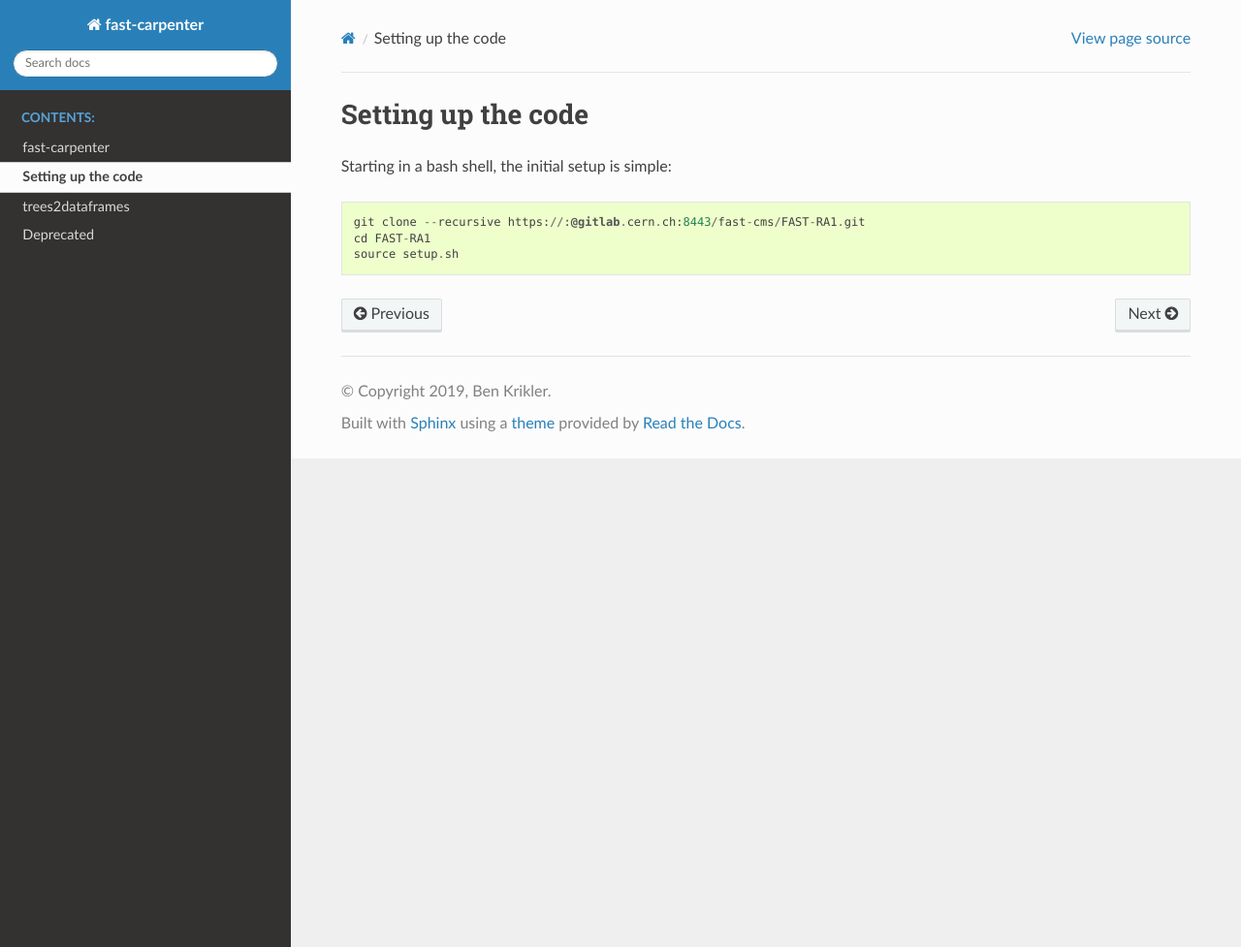
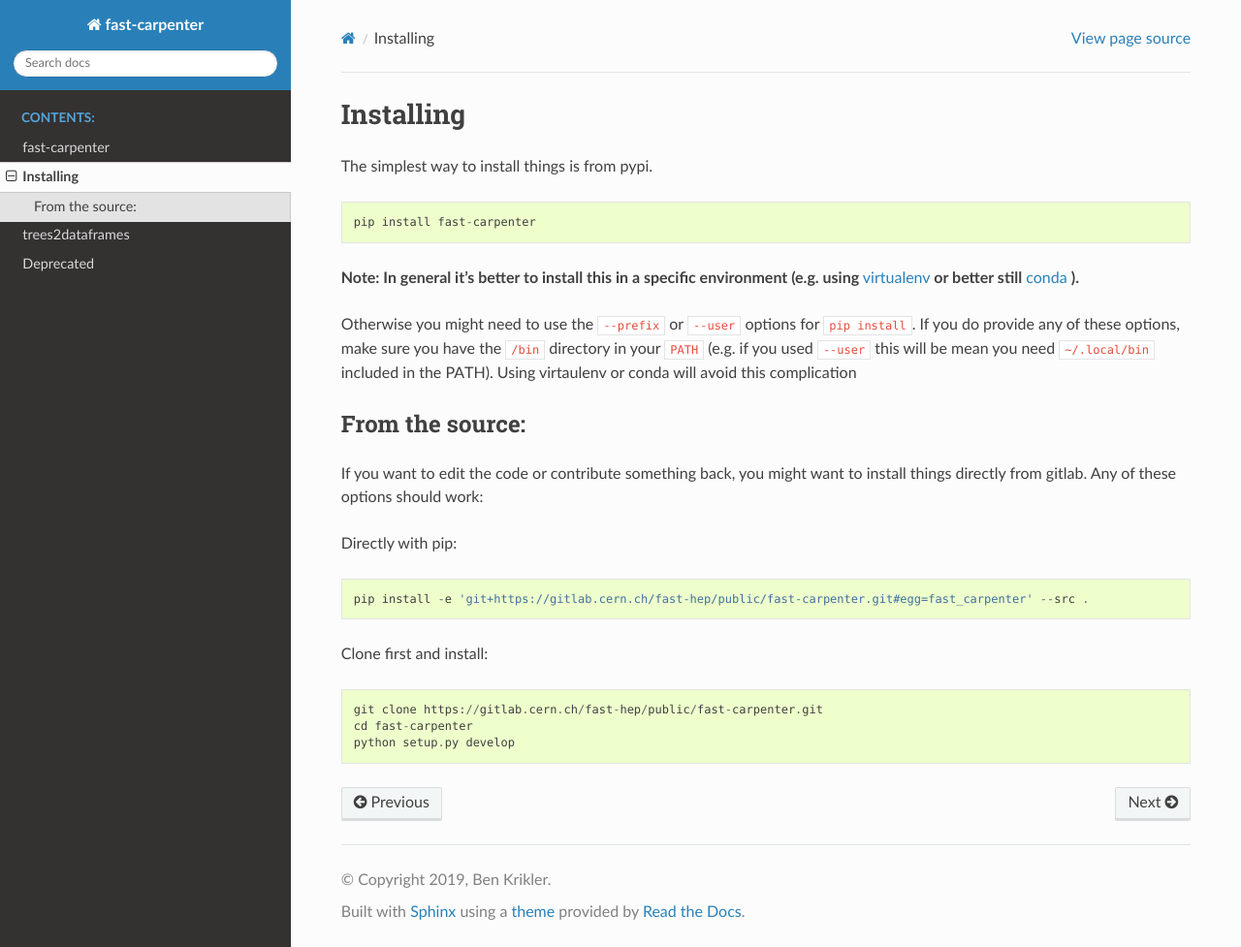
Before and after one commit to FAST-HEP/fast-carpenter, a Sphinx documentation site: the page built from docs/setup.rst, in a window 1280 px wide and 977 px high. Shown: the whole window at 97% size. Built offline with Sphinx 7.4.7 and the Read the Docs theme 2.0.0, drawn with Linux system fonts in a browser that asks for light colours.

Commit message:
Update the setup guide

```diff
--- a/docs/setup.rst
+++ b/docs/setup.rst
@@ -1,8 +1,29 @@
-Setting up the code
-===================
+Installing
+==========
+The simplest way to install things is from pypi.
+::
 
-Starting in a bash shell, the initial setup is simple::
+        pip install fast-carpenter
 
- git clone --recursive https://:@gitlab.cern.ch:8443/fast-cms/FAST-RA1.git
- cd FAST-RA1
- source setup.sh
+**Note: In general it's better to install this in a specific environment (e.g. using** `virtualenv <https://virtualenv.pypa.io/en/stable/>`_ **or better still** `conda <https://docs.conda.io/en/latest/miniconda.html>`_ **).**
+
+Otherwise you might need to use the ``--prefix`` or ``--user`` options for ``pip install``.
+If you do provide any of these options, make sure you have the ``/bin`` directory in your ``PATH`` (e.g. if you used ``--user`` this will be mean you need ``~/.local/bin`` included in the PATH).
+Using virtaulenv or conda will avoid this complication
+
+From the source:
+----------------
+If you want to edit the code or contribute something back, you might want to install things directly from gitlab.
+Any of these options should work:
+
+Directly with pip:
+::
+
+        pip install -e 'git+https://gitlab.cern.ch/fast-hep/public/fast-carpenter.git#egg=fast_carpenter' --src .
+
+Clone first and install:
+::
+
+        git clone https://gitlab.cern.ch/fast-hep/public/fast-carpenter.git
+        cd fast-carpenter
+        python setup.py develop
```
